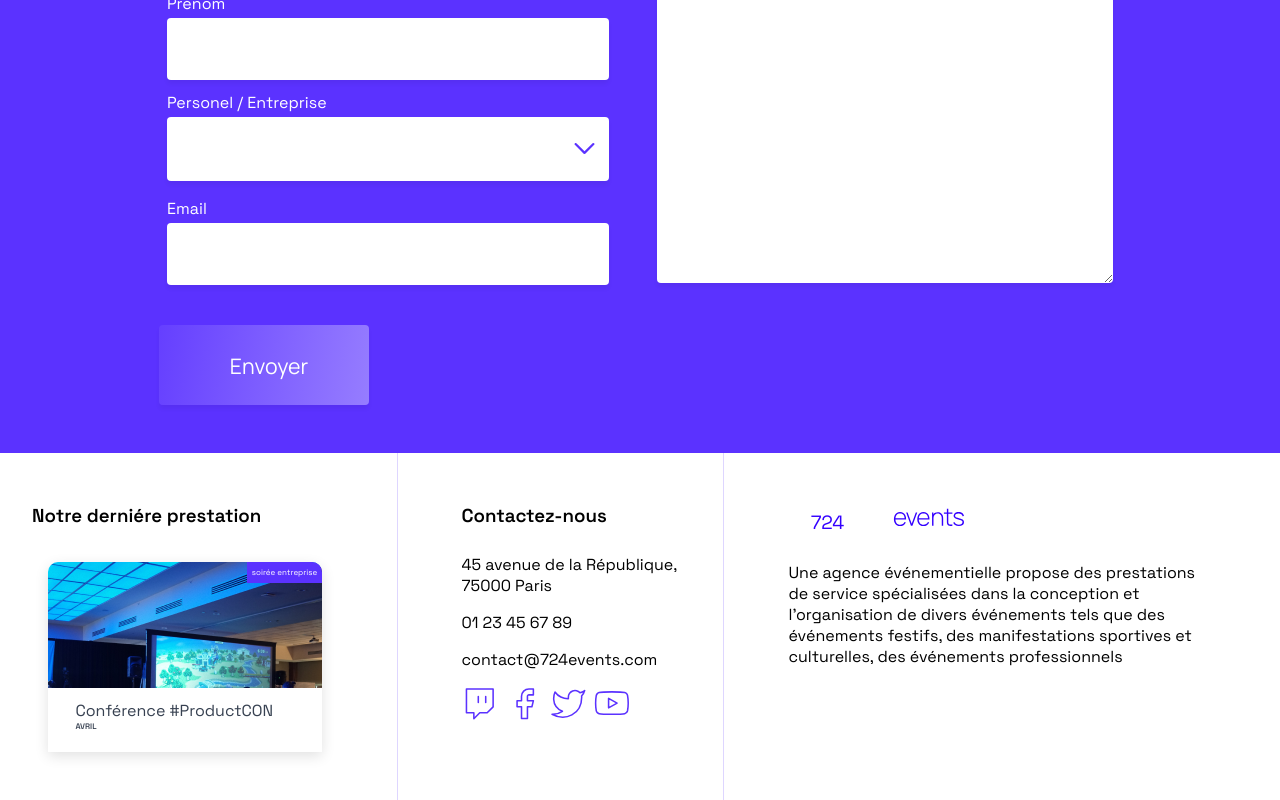
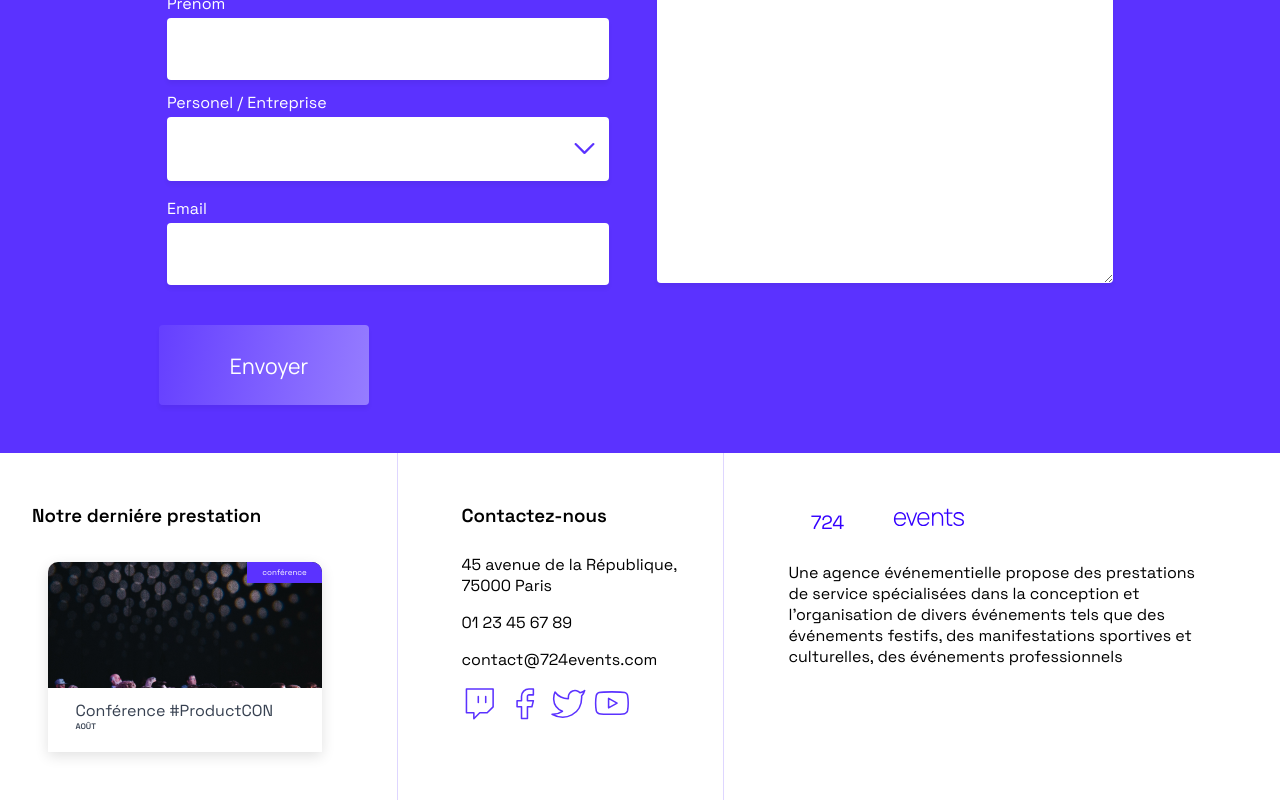
Before and after one commit to Gwifsy/Debuggez-une-application-React.JS-main, a React (Create React App) app: page / in a window 1280 px wide. Shown: the part 5660-6460 px from the top of the page. Built offline with nearby package versions, Linux system fonts and the light colour scheme.

Commit message:
Correction pour trier et ajouter le dernier événement dans le footer

```diff
--- a/src/containers/Form/index.js
+++ b/src/containers/Form/index.js
@@ -4,7 +4,7 @@ import Field, { FIELD_TYPES } from "../../components/Field";
 import Select from "../../components/Select";
 import Button, { BUTTON_TYPES } from "../../components/Button";
 
-const mockContactApi = () => new Promise((resolve) => { setTimeout(resolve, 100); })
+const mockContactApi = () => new Promise((resolve) => { setTimeout(resolve, 900); })
 
 const Form = ({ onSuccess, onError }) => {
     const [sending, setSending] = useState(false);
--- a/src/pages/Home/index.js
+++ b/src/pages/Home/index.js
@@ -14,7 +14,10 @@ import { useData } from "../../contexts/DataContext";
 
 const Page = () => {
     const { data } = useData();
-    const last = data?.events?.length > 0 ? data.events[data.events.length - 1] : null;
+    const last = data?.events?.length > 0 ?
+        data.events.reduce((latest, current) =>
+            new Date(current.date) > new Date(latest.date) ? current : latest
+        ) : null;
 
     return <>
         <header>
```
Also changed, not shown: 1 other file (tests, documents, lock files or other folders).
